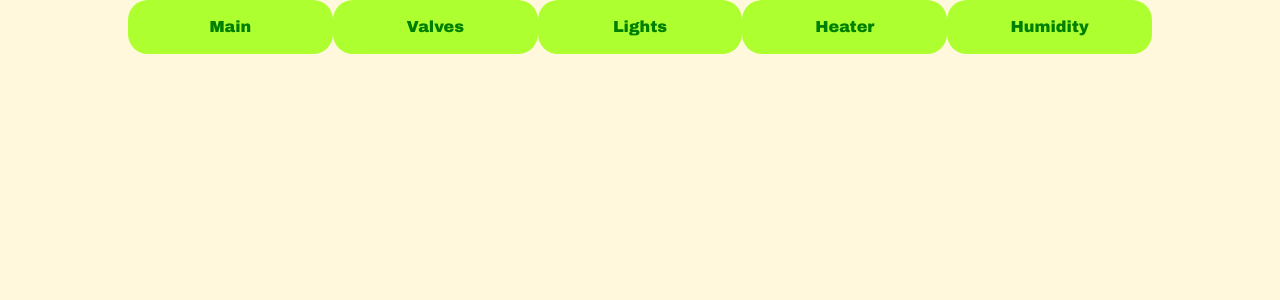
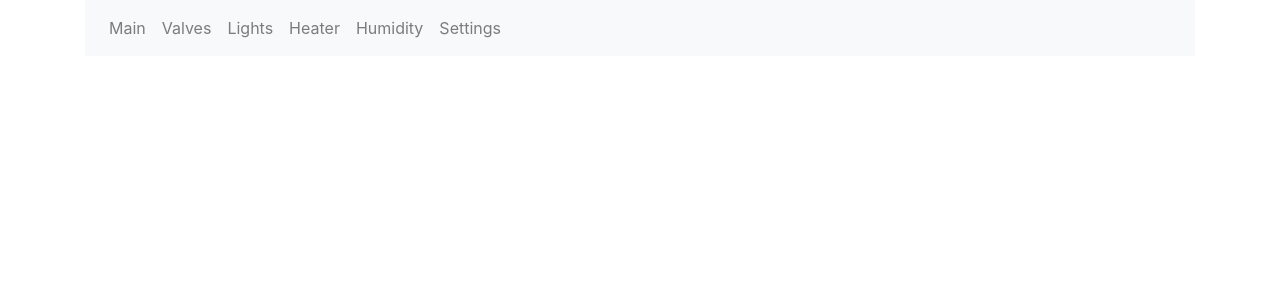
Before and after one commit to NR5P/complete_plant_automation, a Flask app: page / in a window 1280 px wide. Shown: the top 300 px of the page. Run offline with Flask 2, Linux system fonts and the light colour scheme; some libraries are stand-ins or nearby versions.

Commit message:
lot of changes

```diff
--- a/IrrigationValve.py
+++ b/automation_controller/IrrigationValve.py
@@ -1,4 +1,4 @@
-import Timer
+from automation_controller.Timer import Timer
 import datetime
 import RPi.GPIO as GPIO
 import time
@@ -18,6 +18,9 @@ class IrrigationValve(Timer):
         self.blackoutStart = None
         self.blackoutStop = None
         self.days = set()
+        Timer.timer_list.append(self)
+        IrrigationValve.valveList.append(self)
+
 
         try:
             self.load()
--- a/Lights.py
+++ b/automation_controller/Lights.py
@@ -1,4 +1,4 @@
-import Timer
+from automation_controller.Timer import Timer
 import datetime
 import time
 import RPi.GPIO as GPIO
@@ -12,6 +12,8 @@ class Lights(Timer):
         super().__init__(pin, name)
         self.time_on = None
         self.time_off = None
+        Timer.timer_list.append(self)
+        Lights.lightsList.append(self)
 
         try:
             self.load()
--- a/webApp/app.py
+++ b/webApp/app.py
@@ -1,6 +1,10 @@
 from flask import Flask, render_template
-from Timer import Timer
-
+import sys
+from automation_controller.IrrigationValve import IrrigationValve
+from automation_controller.Timer import Timer
+from automation_controller.Lights import Lights
+sys.path.append("/home/this/programming/complete_plant_automation/automation_controller")
+sys.path.append("/home/this/programming/complete_plant_automation")
 
 app = Flask(__name__)
 
@@ -11,11 +15,11 @@ def index():
 
 @app.route("/valves")
 def irrigationValve():
-    return render_template("valves.html", Timer=Timer)
+    return render_template("valves.html", IrrigationValve=IrrigationValve)
 
 @app.route("/lights")
 def lights():
-    return render_template("lights.html")
+    return render_template("lights.html", Lights=Lights)
 
 
 if __name__ == "__main__":
--- a/webApp/static/css/style.css
+++ /dev/null
@@ -1,53 +0,0 @@
-* {
-    margin: 0;
-    padding: 0;
-}
-
-nav {
-    font-family: "Arial Black", Gadget, sans-serif;
-}
-
-.clear {
-    clear: both;
-}
-
-ul {
-    list-style-type: none;
-    /*overflow: hidden;*/
-    background-color: azure;
-}
-
-li {
-    float: left;
-    width: 20%;
-    display: inline;
-}
-
-li a {
-    text-decoration: none;
-    display: block;
-    text-align: center;
-    padding: 14px 16px;
-    color: green;
-}
-
-li a:hover {
-    background-color: bisque;
-}
-
-body {
-    background-color: cornsilk;
-    font-family: Arial, Helvetica, sans-serif;
-    line-height: 1.6em;
-
-}
-
-.button {
-    background-color: greenyellow;
-    border-radius: 20px;
-}
-
-.container {
-    width: 80%;
-    margin: auto;
-}
--- a/webApp/templates/includes/_navbar.html
+++ b/webApp/templates/includes/_navbar.html
@@ -1,18 +1,32 @@
-<nav>
-    <ul>
-        <li><a class="button" href="/">Main</a> </li>
+<nav class="navbar navbar-expand-lg navbar-light bg-light">
+  <!--<a class="navbar-brand" href="/">
+    <img src="{{url_for('static', filename='logo.png')}}"/>
+  </a> -->
+  <button class="navbar-toggler" type="button" data-toggle="collapse" data-target="#navbarSupportedContent" aria-controls="navbarSupportedContent" aria-expanded="false" aria-label="Toggle navigation">
+    <span class="navbar-toggler-icon"></span>
+  </button>
+
+  <div class="collapse navbar-collapse" id="navbarSupportedContent">
+    <ul class="navbar-nav mr-auto">
+      <li class="nav-item">
+        <a class="nav-link" href="/">Main</a>
+      </li>
+      <li class="nav-item">
+        <a class="nav-link" href="/valves">Valves</a>
+      </li>
+      <li class="nav-item">
+        <a class="nav-link" href="/lights">Lights</a>
+      </li>
+      <li class="nav-item">
+        <a class="nav-link" href="/heater">Heater</a>
+        </a>
+      </li>
+      <li class="nav-item">
+        <a class="nav-link" href="/humidity">Humidity</a>
+      </li>
+      <li class="nav-item">
+        <a class="nav-link" href="/settings">Settings</a>
+      </li>
     </ul>
-    <ul>
-        <li><a class="button" href="/valves">Valves</a> </li>
-    </ul>
-    <ul>
-        <li><a class="button" href="/lights">Lights</a> </li>
-    </ul>
-    <ul>
-        <li><a class="button" href="/heater">Heater</a> </li>
-    </ul>
-    <ul>
-        <li><a class="button" href="/humidity">Humidity</a> </li>
-    </ul>
+  </div>
 </nav>
-<div class="clear"></div>
--- a/webApp/templates/layout.html
+++ b/webApp/templates/layout.html
@@ -3,12 +3,19 @@
 <head>
     <meta charset="UTF-8">
     <title>Complete Plant Automation</title>
-    <link rel="stylesheet" href="{{url_for('static', filename='css/style.css')}}">
+    <!--<link rel="stylesheet" href="{{url_for('static', filename='css/style.css')}}">-->
+    <link rel="stylesheet" href="https://stackpath.bootstrapcdn.com/bootstrap/4.1.2/css/bootstrap.min.css" integrity="sha384-Smlep5jCw/wG7hdkwQ/Z5nLIefveQRIY9nfy6xoR1uRYBtpZgI6339F5dgvm/e9B" crossorigin="anonymous">
+    <link rel="shortcut icon" href="../static/logo.png">
 </head>
 <body>
     <div class="container">
         {%include "includes/_navbar.html"%}
-        {%block body%}{%endblock%}
+        <div class="container"
+            {%block body%}{%endblock%}
+        </div>
+        <script src="https://code.jquery.com/jquery-3.3.1.slim.min.js" integrity="sha384-q8i/X+965DzO0rT7abK41JStQIAqVgRVzpbzo5smXKp4YfRvH+8abtTE1Pi6jizo" crossorigin="anonymous"></script>
+        <script src="https://cdnjs.cloudflare.com/ajax/libs/popper.js/1.14.3/umd/popper.min.js" integrity="sha384-ZMP7rVo3mIykV+2+9J3UJ46jBk0WLaUAdn689aCwoqbBJiSnjAK/l8WvCWPIPm49" crossorigin="anonymous"></script>
+        <script src="https://stackpath.bootstrapcdn.com/bootstrap/4.1.2/js/bootstrap.min.js" integrity="sha384-o+RDsa0aLu++PJvFqy8fFScvbHFLtbvScb8AjopnFD+iEQ7wo/CG0xlczd+2O/em" crossorigin="anonymous"></script>
     </div>
 </body>
 </html>
```
Also changed, not shown: Main.py (+26 -7 lines), automation_controller/Timer.py (renamed from Timer.py, +6 -4 lines), __init__.py (added), automation_controller/TimeAndDate.py (renamed from TimeAndDate.py), automation_controller/__init__.py (added), automation_controller/irrigationTimerMainMenu.py (renamed from irrigationTimerMainMenu.py), automation_controller/timer_socket.py (renamed from timer_socket.py), webApp/__init__.py (added), webApp/static/logo-preview-0f28d6c8-d284-4e20-9f05-ddbf6b94c98e.jpg (added), webApp/static/logo.png (added), webApp/static/logo1.png (added), 1 other file.
